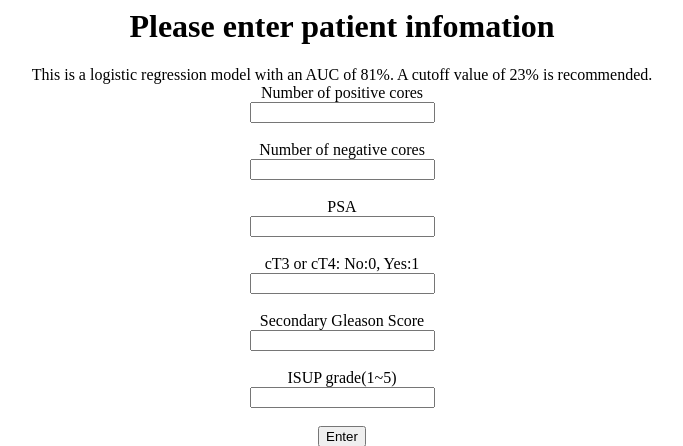
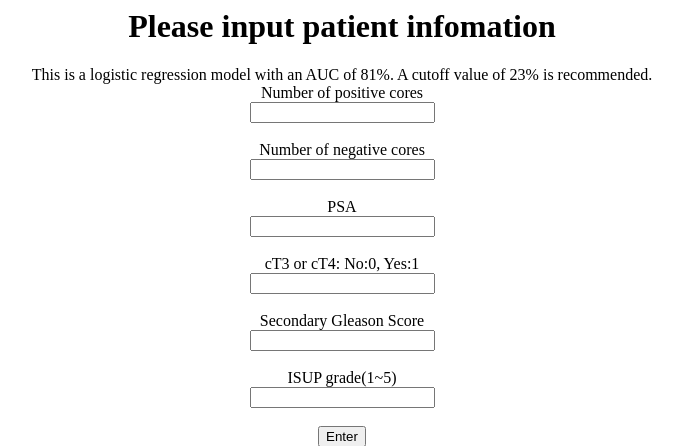
Before and after one commit to hideueki/kakusei2_app, a Flask app: page / in a window 1280 px wide. Shown: the top 446 px of the page, without its empty margins (298-981 px from the left). Run offline with Flask 2, Linux system fonts and the light colour scheme.

Commit message:
soutaipassni

```diff
--- a/src/app.py
+++ b/src/app.py
@@ -7,7 +7,7 @@ import numpy as np
 #　学習済みモデルをもとに推論する関数
 def predict(x):
     # 学習済みモデル（kakusei.pkl）を読み込み
-    model = joblib.load('/Users/hideto/Desktop/kakusei_app/src/kakusei.pkl')
+    model = joblib.load('src/kakusei.pkl')
     # model = joblib.load('./kakusei.pkl')
     x = x.reshape(1,-1)
     # pred_label = model.predict(x)
--- a/src/templates/index.html
+++ b/src/templates/index.html
@@ -6,7 +6,7 @@
 </style>
 
 <div id="wrapper">
-  <h1>Please enter patient infomation</h1>
+  <h1>Please input patient infomation</h1>
   <a>This is a logistic regression model with an AUC of 81%. A cutoff value of 23% is recommended.</a>
 
   <form method="post">
```
